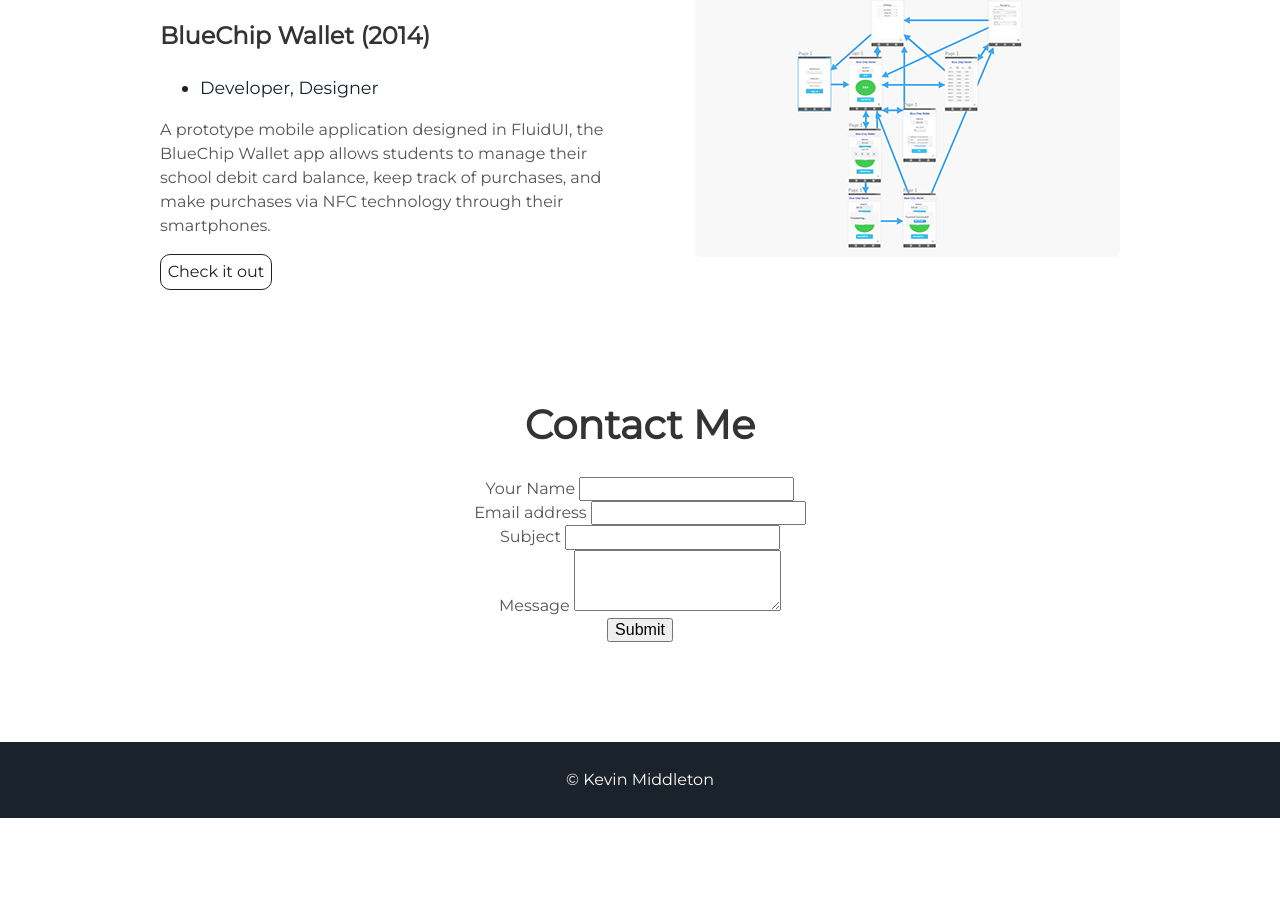
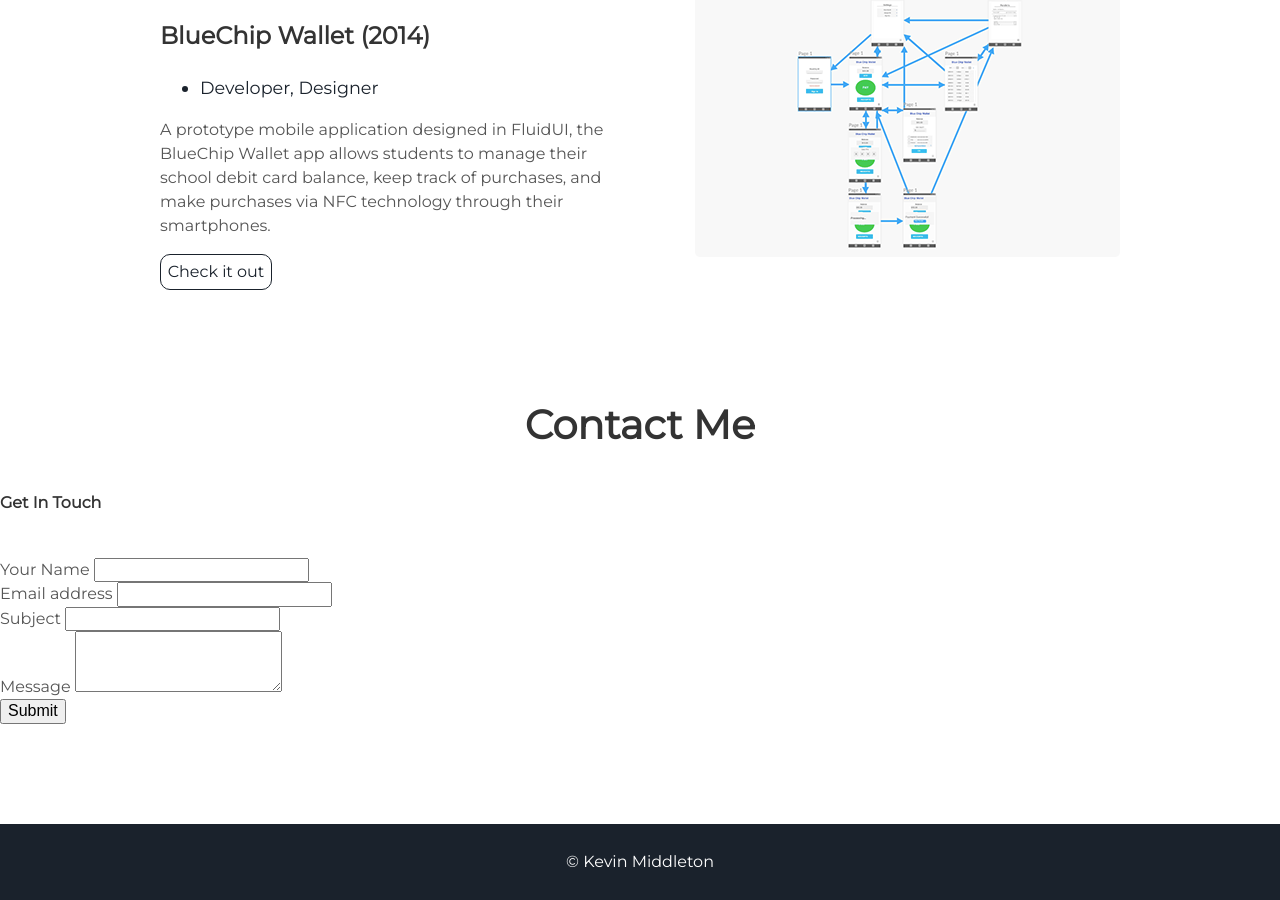
Before and after one commit to Kevin-Middleton/kevin-middleton.github.io, a Jekyll site: the page built from index.html, in a window 1280 px wide and 900 px high, scrolled down 4178 px. Built offline with Jekyll 4.4.1, drawn with Linux system fonts in a browser that asks for light colours; before the commit the page ends 4996 px from its top, so only the background shows below that.

Commit message:
Update contact.html

```diff
--- a/_includes/contact.html
+++ b/_includes/contact.html
@@ -1,8 +1,13 @@
  <div class="user-details">
   <h1> Contact Me </h1>
 </div>
- <div class="user-details">
-                  <form role="form" action="https://formspree.io/kevinmiddleton@my.ccsu.edu" method="POST">
+<div class="container mtb">
+    <div class="row">
+        <div class="col-lg-8">
+            <h4>Get In Touch</h4>
+            <div class="hline"></div>
+            </br>
+                <form role="form" action="https://formspree.io/tomgoddu@earthlink.net" method="POST">
                   <div class="form-group">
                     <label for="InputName1">Your Name</label>
                     <input type="text" class="form-control" id="exampleInputName1" name="name">
@@ -21,4 +26,4 @@
                   </div>
                   <button type="submit" class="btn btn-theme" value="Send">Submit</button>
                 </form>
-</div>
+        </div><! --/col-lg-8 -->
```
